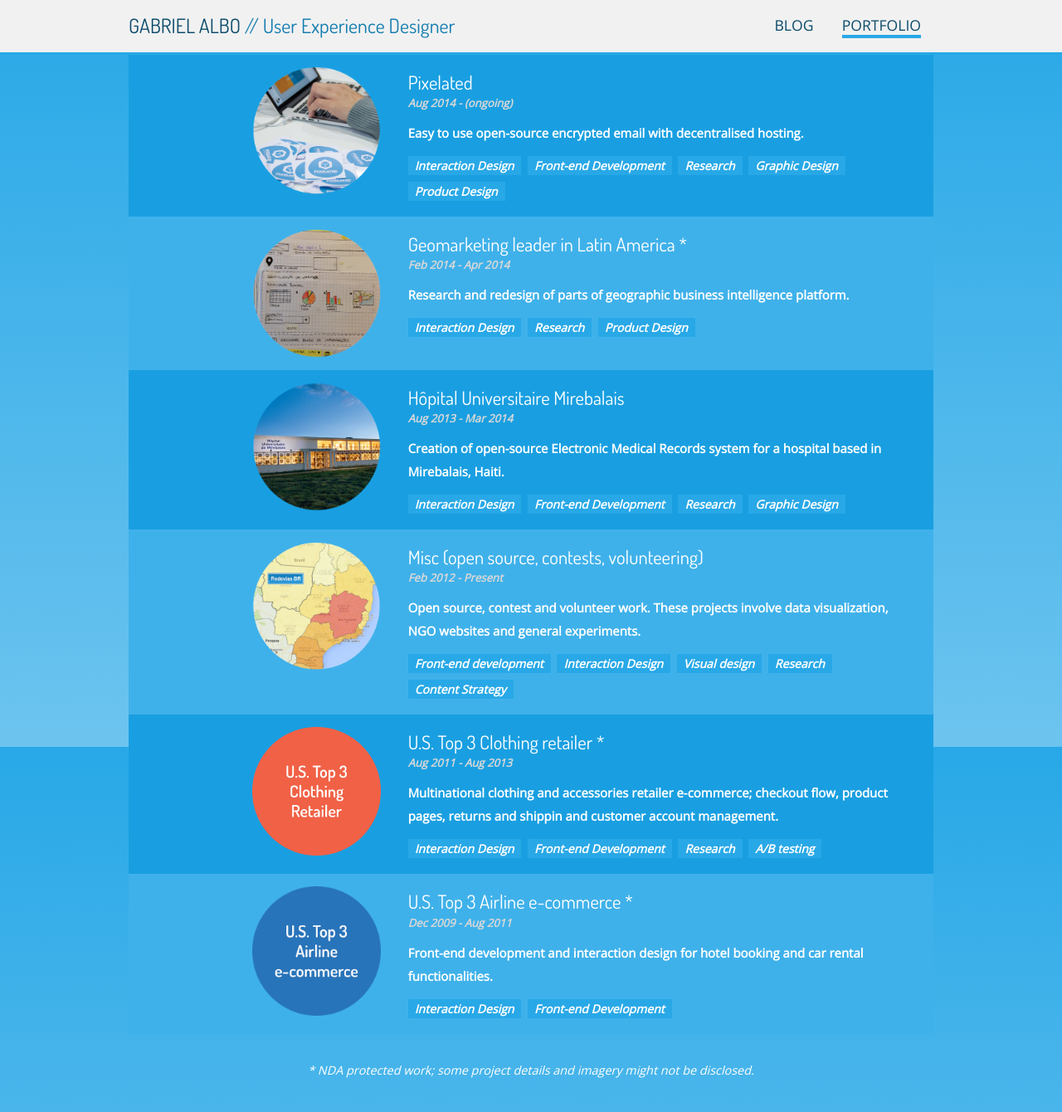
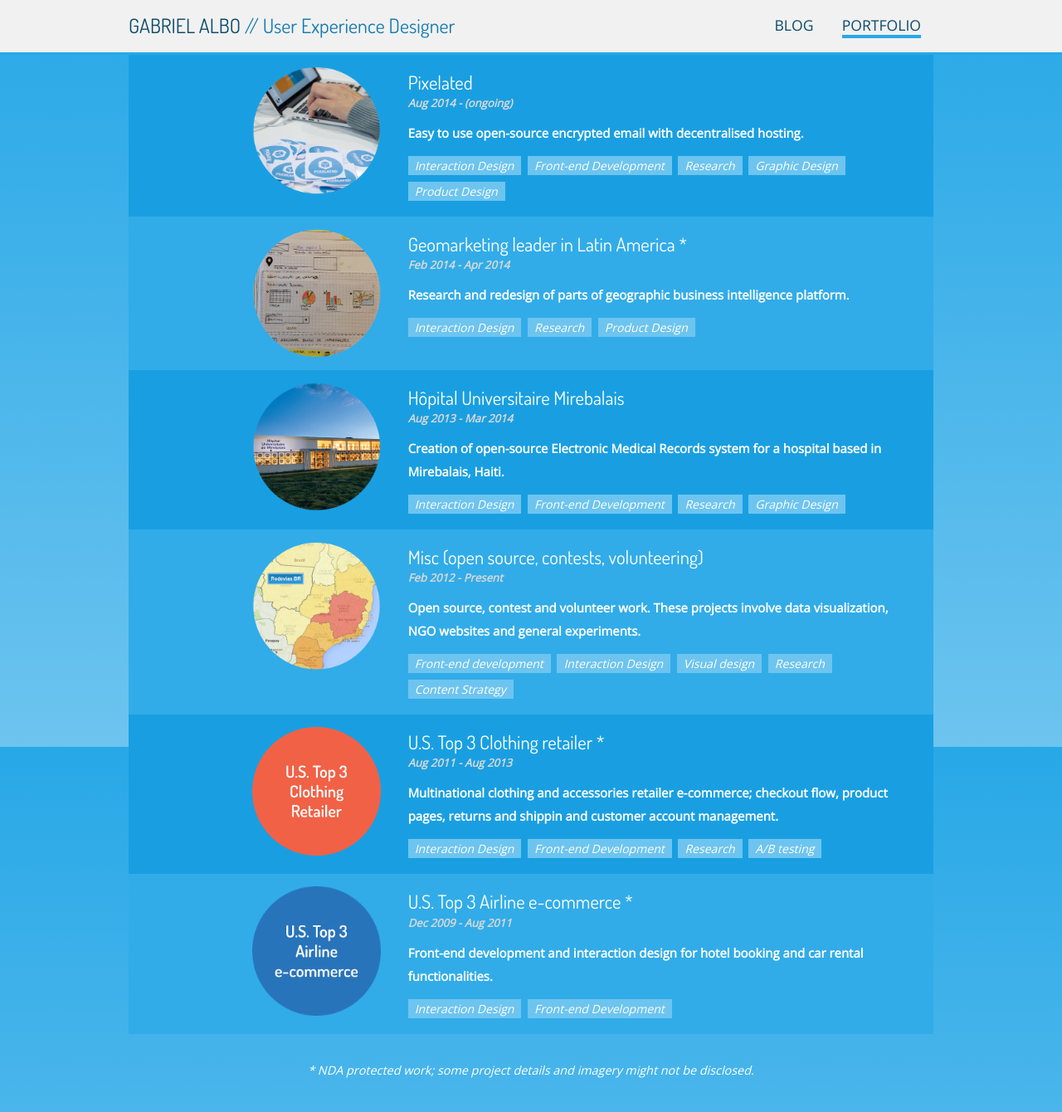
Before and after one commit to albogabriel/gabrielalbo.com, a Jekyll site: the page built from portfolio/index.html, in a window 1280 px wide. Shown: the whole page at 83% size. Built offline with Jekyll 4.4.1, drawn with Linux system fonts in a browser that asks for light colours.

Commit message:
Fixing skill item background color

```diff
--- a/css/screen.scss
+++ b/css/screen.scss
@@ -382,7 +382,7 @@ a:hover {
 }
 
 // $post-header-colors: darken($darker-green, 4), darken($darker-green, 7);
-$post-header-colors: darken($main-green, 4), lighten($main-green, 5%);
+$post-header-colors: darken($main-green, 4), lighten($main-green, 2%);
 
 @for $i from 1 through length($post-header-colors) {
     li.post-header:nth-child(#{length($post-header-colors)}n+#{$i}) {
@@ -450,7 +450,8 @@ p.contact-icons-container {
 }
 
 span.skill-item {
-    background-color: $main-green;
+    background-color: lighten($main-green, 15%);
+    font-weight: lighter;
     color: white !important;
     margin-right: 3px;
     padding: 2px 9px 2px 8px;
```
